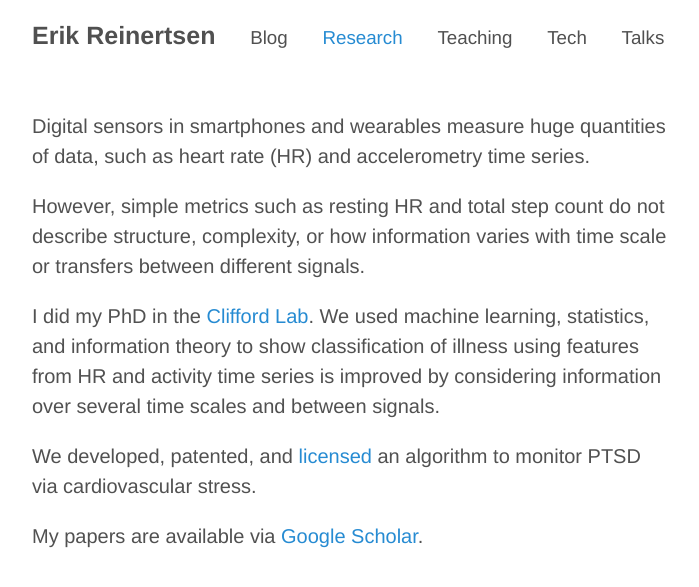
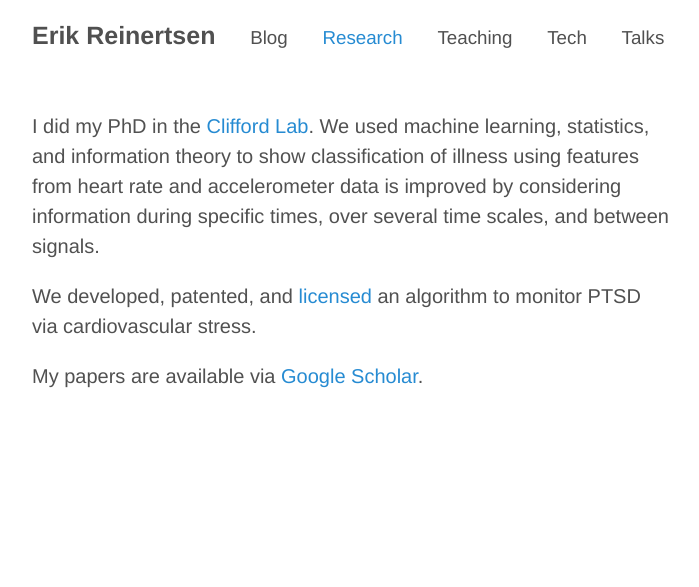
Before and after one commit to erikr/erikr.github.io, a Jekyll site: the page built from research.md, in a window 1280 px wide. Shown: the top 587 px of the page, without its empty margins (288-987 px from the left). Built offline with Jekyll 4.4.1, drawn with Linux system fonts in a browser that asks for light colours; nearby versions of some CDN libraries.

Commit message:
shortened research description

```diff
--- a/research.md
+++ b/research.md
@@ -4,11 +4,7 @@ permalink: /research/
 title: "Research"
 ---
 
-Digital sensors in smartphones and wearables measure huge quantities of data, such as heart rate (HR) and accelerometry time series.
-
-However, simple metrics such as resting HR and total step count do not describe structure, complexity, or how information varies with time scale or transfers between different signals.
-
-I did my PhD in the [Clifford Lab](http://gdclifford.info/people/gari). We used machine learning, statistics, and information theory to show classification of illness using features from HR and activity time series is improved by considering information over several time scales and between signals.
+I did my PhD in the [Clifford Lab](http://gdclifford.info/people/gari). We used machine learning, statistics, and information theory to show classification of illness using features from heart rate and accelerometer data is improved by considering information during specific times, over several time scales, and between signals.
 
 We developed, patented, and [licensed](http://www.fiercebiotech.com/medtech/medibio-s-noninvasive-objective-ptsd-diagnostic-correct-80-time) an algorithm to monitor PTSD via cardiovascular stress.
 
```
Also changed, not shown: 1 other file.
